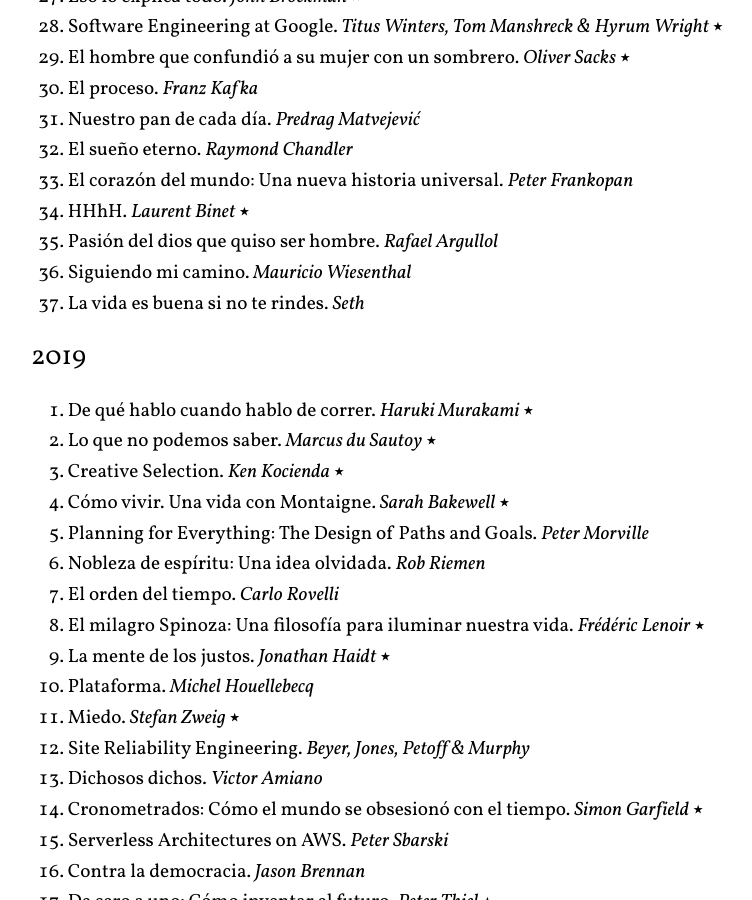
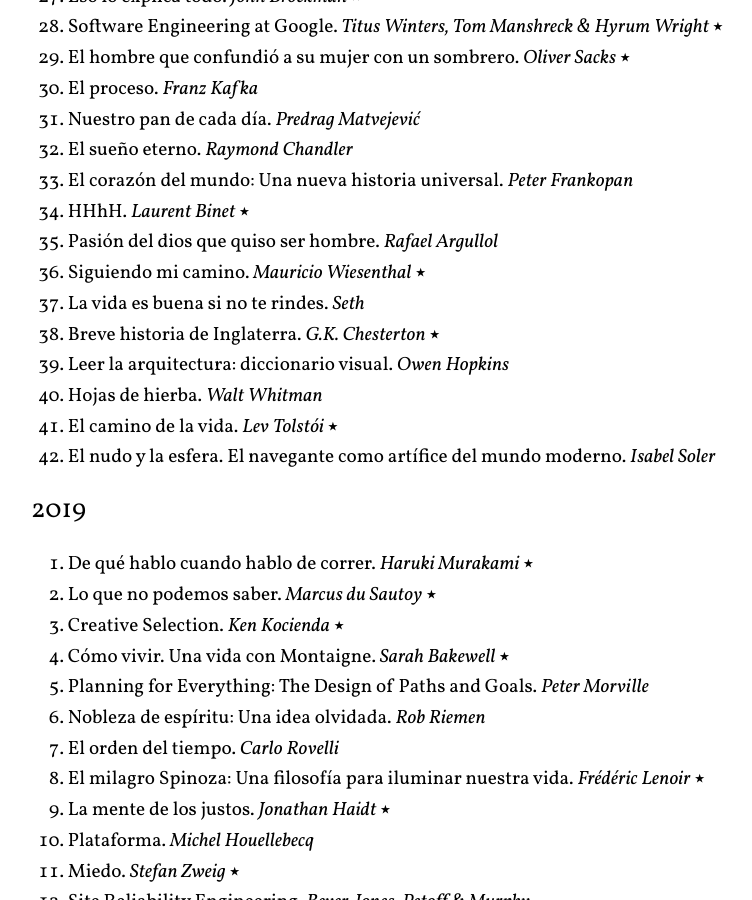
Before and after one commit to arturoherrero/arturoherrero.com, a Jekyll site: the page built from pages/books.md, in a window 1280 px wide and 900 px high, scrolled down 1146 px. Shown: the whole window, without its empty margins (249-1001 px from the left). Built offline with Jekyll 4.4.1, drawn with Linux system fonts in a browser that asks for light colours; some of the changed text lies outside the part shown.

Commit message:
Update book list

```diff
--- a/pages/books.md
+++ b/pages/books.md
@@ -45,8 +45,13 @@
 33. El corazón del mundo: Una nueva historia universal. *Peter Frankopan*
 34. HHhH. *Laurent Binet* ⭑
 35. Pasión del dios que quiso ser hombre. *Rafael Argullol*
-36. Siguiendo mi camino. *Mauricio Wiesenthal*
+36. Siguiendo mi camino. *Mauricio Wiesenthal* ⭑
 37. La vida es buena si no te rindes. *Seth*
+38. Breve historia de Inglaterra. *G.K. Chesterton* ⭑
+39. Leer la arquitectura: diccionario visual. *Owen Hopkins*
+40. Hojas de hierba. *Walt Whitman*
+41. El camino de la vida. *Lev Tolstói* ⭑
+42. El nudo y la esfera. El navegante como artífice del mundo moderno. *Isabel Soler*
 
 
 ### 2019
@@ -178,7 +183,7 @@
 64. Effective Testing with Rspec 3. *Myron Marston & Ian Dees* ⭑
 65. Deshaciendo errores. *Michael Lewis* ⭑
 66. Geometría y arte. *David Wade* ⭑
-67. La felicidad conyugal. *Leo Tolstoy*
+67. La felicidad conyugal. *Lev Tolstói*
 68. La plaza y la torre. Redes y poder: de los masones a Facebook. *Niall Ferguson* ⭑
 69. El futuro es hoy: España en el cambio de época. *José María Aznar*
 70. Leer y escribir: Dos mundos. *V. S. Naipaul*
```
